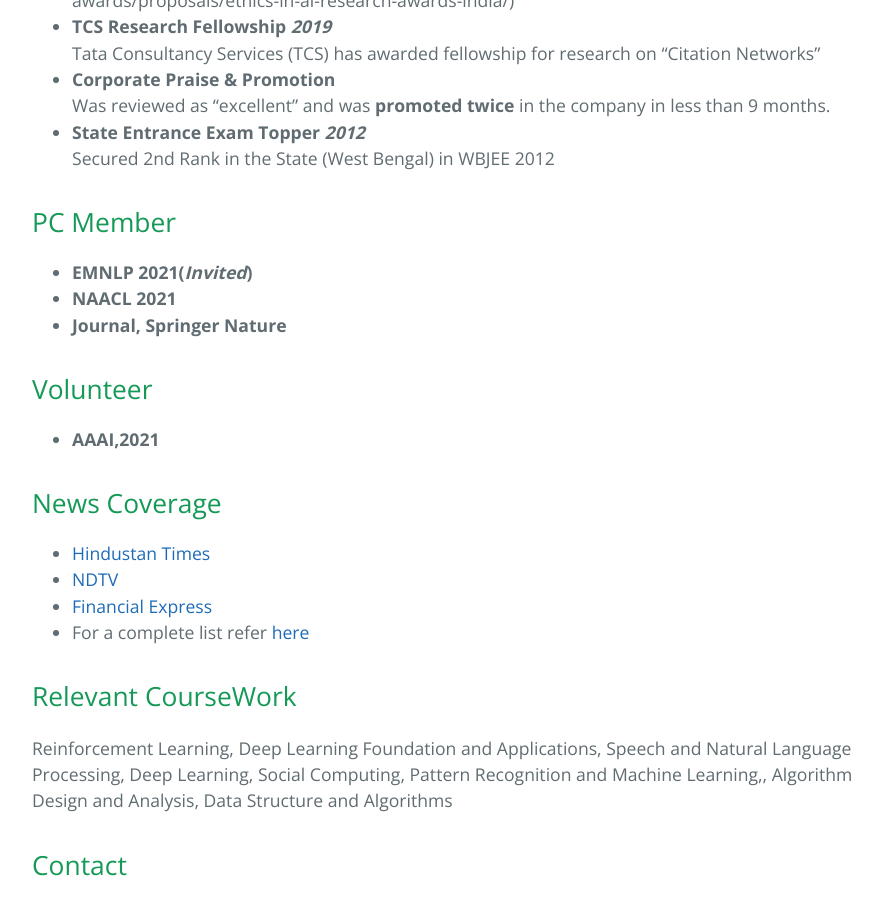
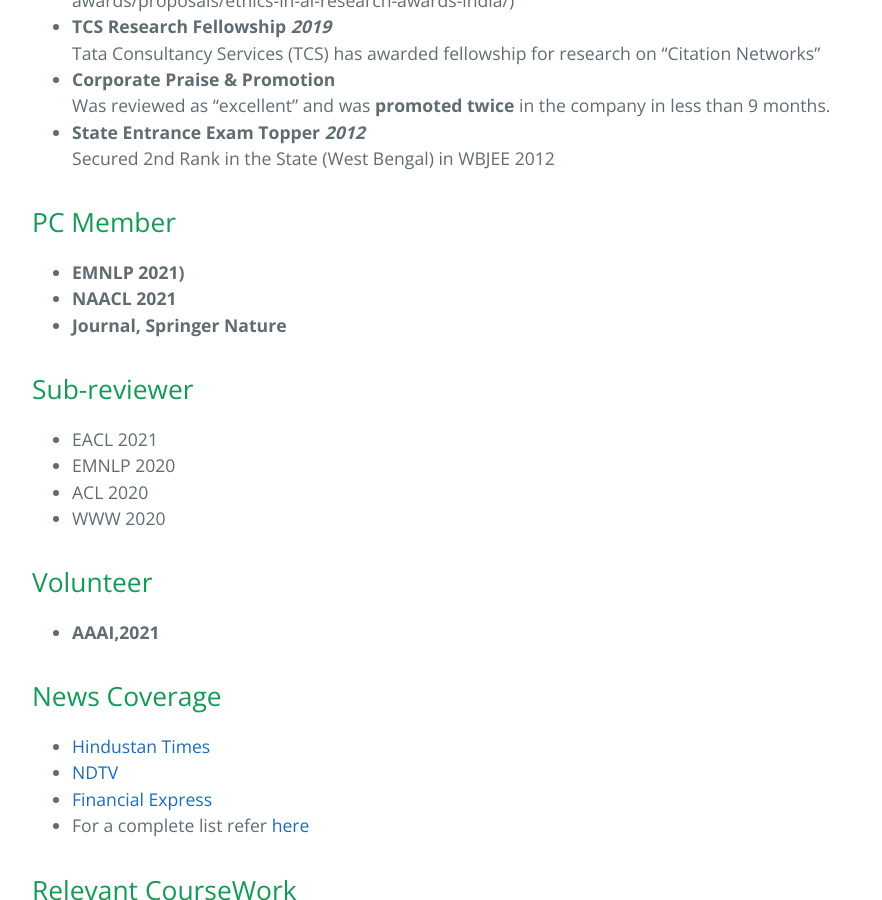
Before and after one commit to Souvic/Souvic.github.io, a Jekyll site: the page built from index.md, in a window 1280 px wide and 900 px high, scrolled down 2489 px. Shown: the whole window, without its empty margins (192-1074 px from the left). Built offline with Jekyll 4.4.1, drawn with Linux system fonts in a browser that asks for light colours; our own code applies the rules of GitHub Pages for plain Markdown files.

Commit message:
Update index.md

```diff
--- a/index.md
+++ b/index.md
@@ -68,9 +68,15 @@
 
 
 ## PC Member
-* **EMNLP 2021(_Invited_)**
+* **EMNLP 2021)**
 * **NAACL 2021**
 * **Journal, Springer Nature**
+
+## Sub-reviewer
+* EACL 2021
+* EMNLP 2020
+* ACL 2020
+* WWW 2020
 
 ## Volunteer
 * **AAAI,2021**
```
